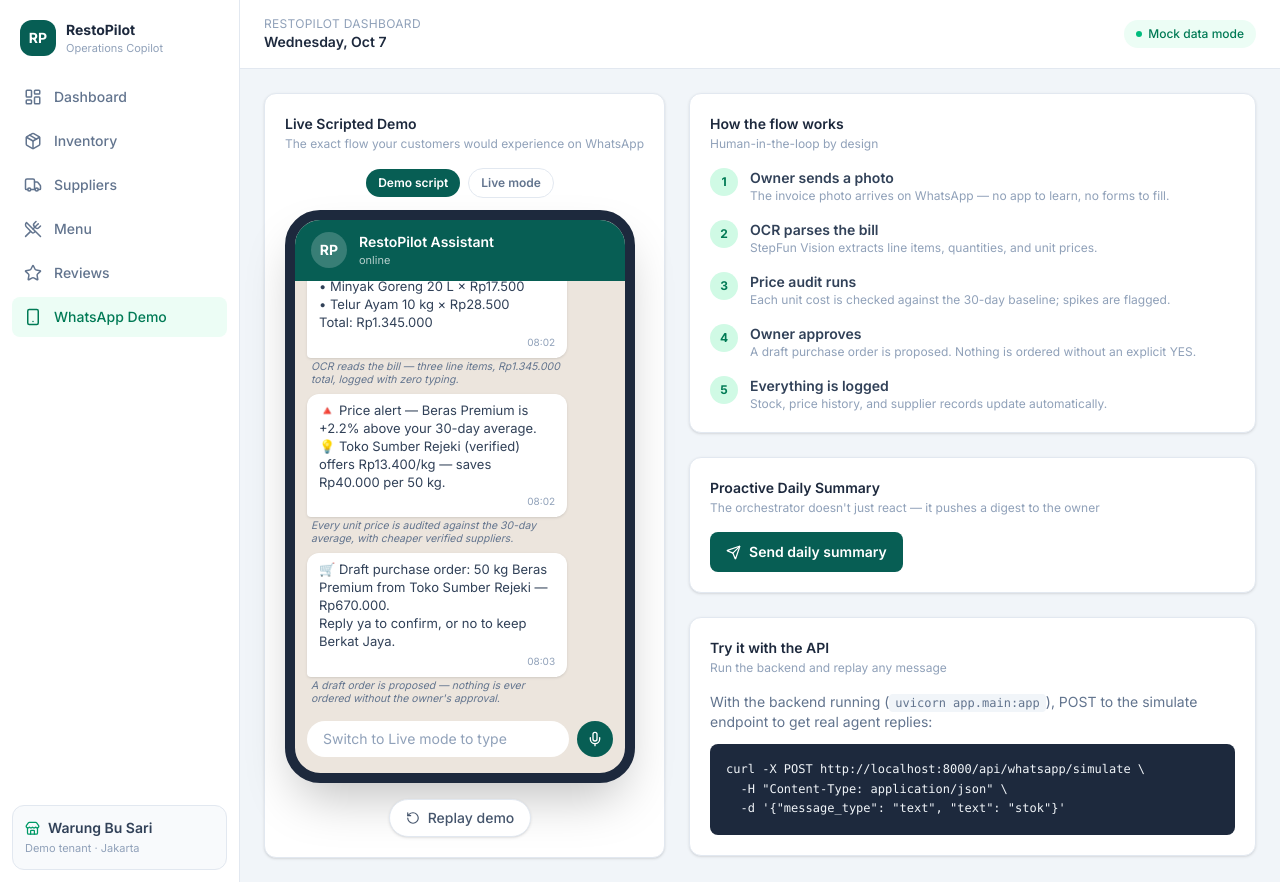
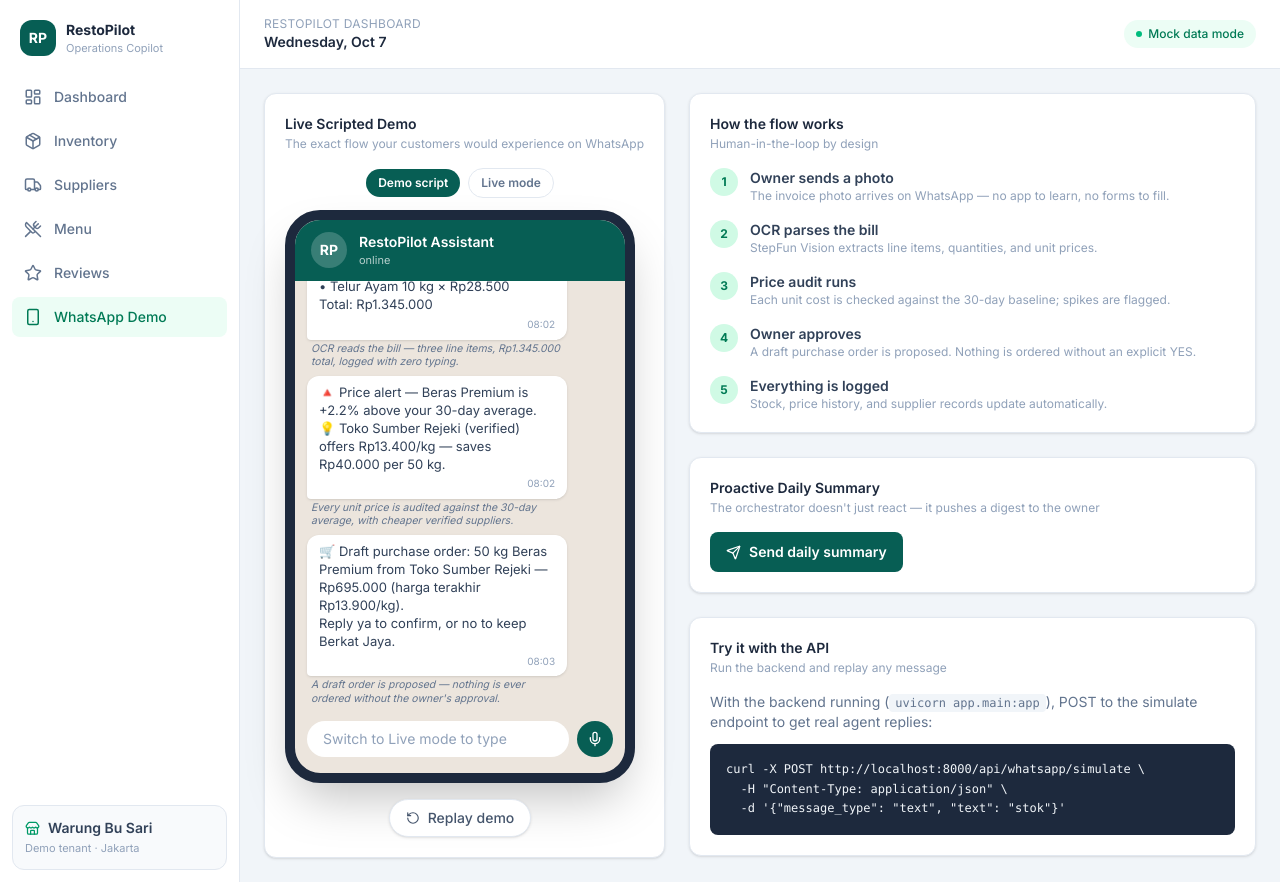
Before and after one commit to annabelleonardi/RestoPilot, a React (Vite) app in the folder frontend/: page /whatsapp in a window 1280 px wide. Built offline with nearby package versions, Linux system fonts and the light colour scheme.

Commit message:
Scripted draft PO: use the last logged Sumber Rejeki price (Rp13.900/kg → Rp695.000) so the number matches the seeded ledger

```diff
--- a/frontend/src/components/whatsapp/WhatsAppChat.tsx
+++ b/frontend/src/components/whatsapp/WhatsAppChat.tsx
@@ -27,7 +27,7 @@
   },
   {
     id: 4, from: "bot", kind: "card", time: "08:03",
-    text: "🛒 Draft purchase order: 50 kg Beras Premium from Toko Sumber Rejeki — Rp670.000.\nReply ya to confirm, or no to keep Berkat Jaya.",
+    text: "🛒 Draft purchase order: 50 kg Beras Premium from Toko Sumber Rejeki — Rp695.000 (harga terakhir Rp13.900/kg).\nReply ya to confirm, or no to keep Berkat Jaya.",
     caption: "A draft order is proposed — nothing is ever ordered without the owner's approval.",
   },
   {
```
